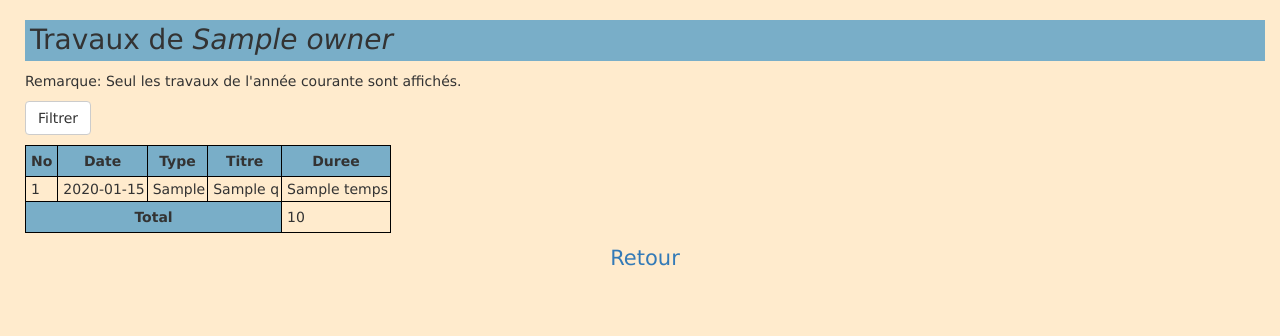
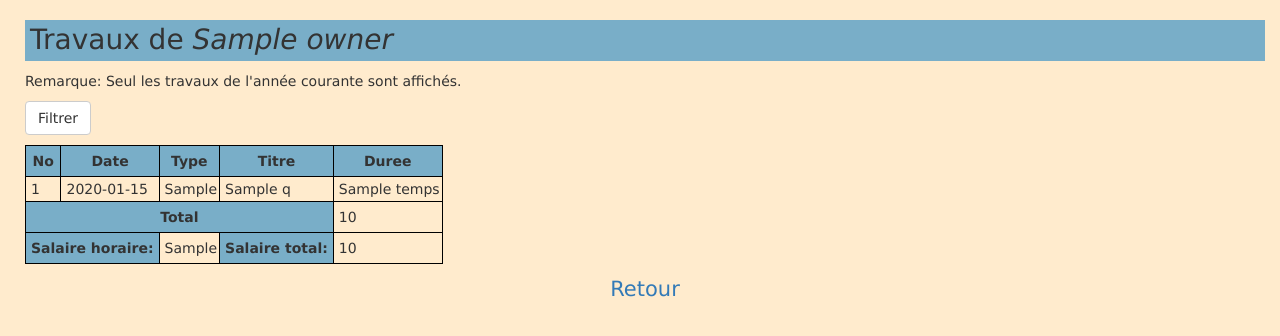
Before and after one commit to OlivierGaillard/conciergerie, a Django app: template conciergerie/templates/conciergerie/list.html in a window 1280 px wide. Shown: the top 336 px of the page. Run offline with Django 3.2, Linux system fonts and the light colour scheme; the template is opened without the code that fills it: most values are stand-ins (such as "Sample title", 1, 10 or a date in 2020); some libraries are stand-ins or nearby versions.

Commit message:
Ajout du salaire

```diff
--- a/conciergerie/admin.py
+++ b/conciergerie/admin.py
@@ -1,5 +1,6 @@
 from django.contrib import admin
-from .models import Travail
+from .models import Travail, Salary
 
 # Register your models here.
 admin.site.register(Travail)
+admin.site.register(Salary)
--- a/conciergerie/models.py
+++ b/conciergerie/models.py
@@ -41,4 +41,5 @@ class Travail(models.Model):
 
 
 class Salary(models.Model):
-    hour_amount = models.DecimalField(decimal_places=2, max_digits=4)
+    hour_amount = models.DecimalField(decimal_places=2, max_digits=4, default=25.00)
+    owner = models.ForeignKey(User, null=True)
--- a/conciergerie/templates/conciergerie/list.html
+++ b/conciergerie/templates/conciergerie/list.html
@@ -36,6 +36,12 @@ block_page
         <th colspan="4">Total</th>
         <td> {{ temps_total }}</td>
     </tr>
+    <tr>
+        <th colspan="2">Salaire horaire:</th>
+        <td> {{ salaire_horaire }}</td>
+        <th>Salaire total:</th>
+        <td> {{ salaire|floatformat }}</td>
+    </tr>
 </table>
 </p>
 {% endblock %}
--- a/conciergerie/views.py
+++ b/conciergerie/views.py
@@ -8,7 +8,7 @@ from django.forms.formsets import DELETION_FIELD_NAME
 from django.shortcuts import render, reverse
 from django.views.generic import CreateView, TemplateView
 from django_filters.views import FilterView
-from .models import Travail
+from .models import Travail, Salary
 from .filters import TravailFilter
 from .forms import TravailCreateForm
 
@@ -83,6 +83,9 @@ class TravailListViewFiltered(FilterView):
             temps_total += i.temps
         context['temps_total'] = temps_total
         context['owner'] = owner
+        hour_salary = Salary.objects.get(owner=self.request.user).hour_amount
+        context['salaire_horaire'] = hour_salary
+        context['salaire'] = hour_salary * temps_total
         return context
 
 
```
